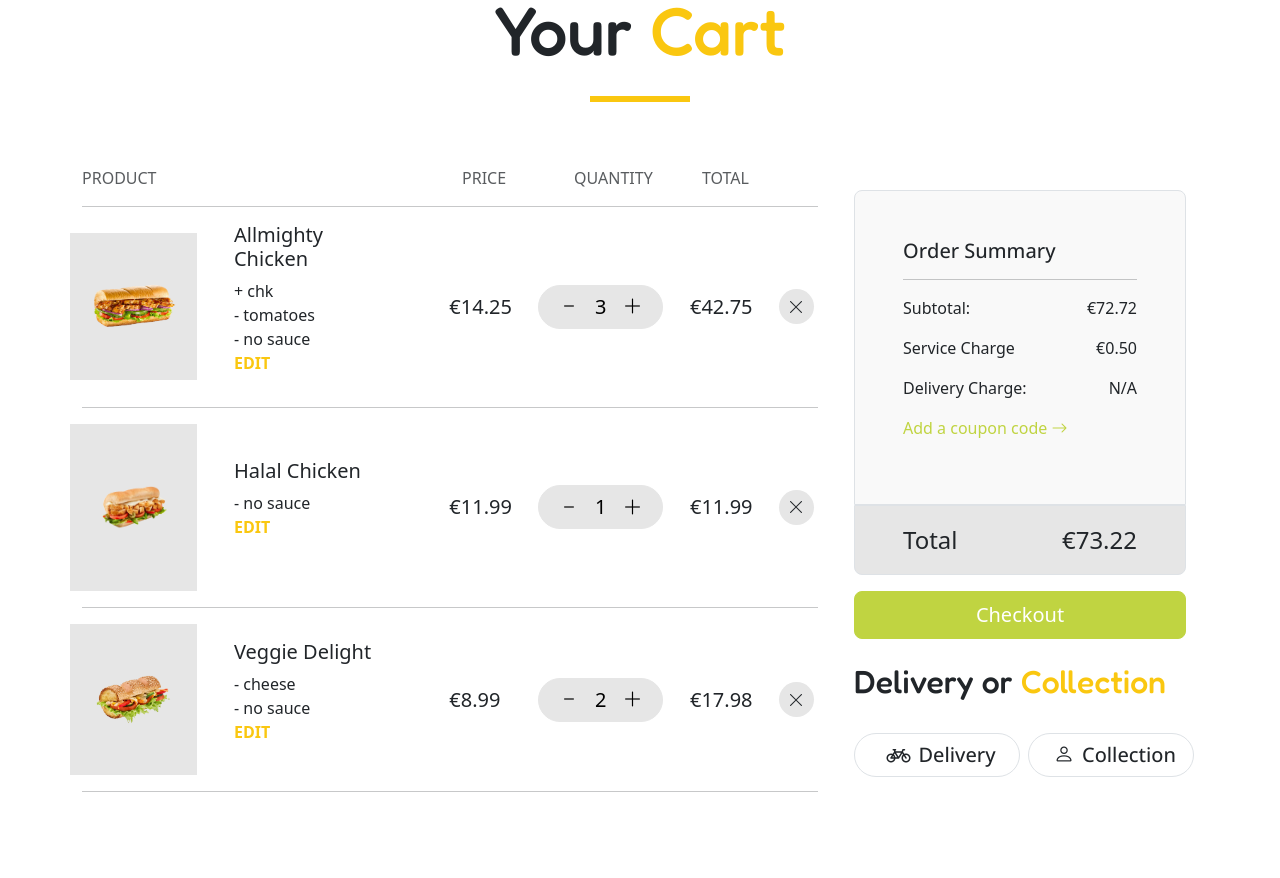
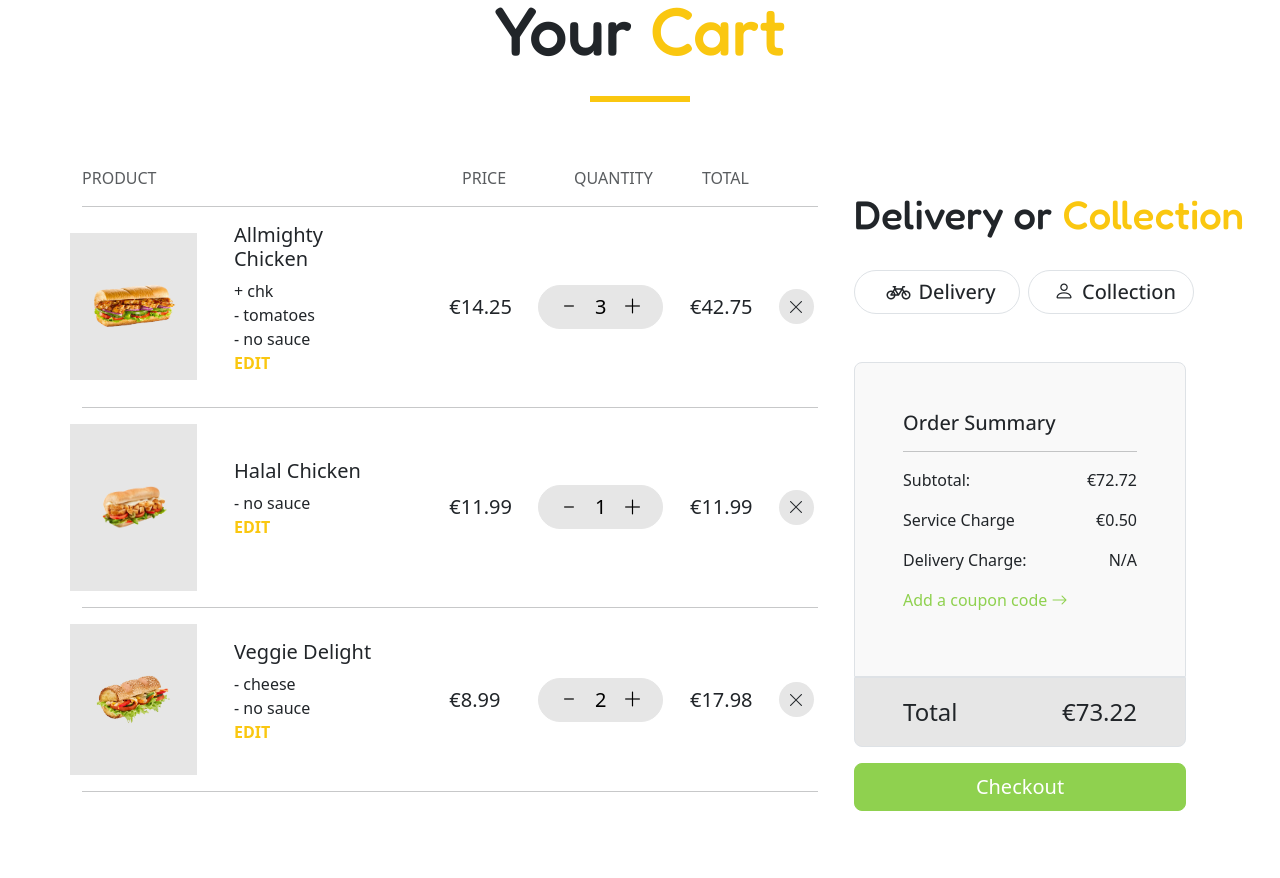
Before and after one commit to lchka/CAGreenville, a website: page cart.html in a window 1280 px wide. Shown: the part 74-952 px from the top of the page. Drawn offline with nearby package versions, Linux system fonts and the light colour scheme.

Commit message:
final design for cart

```diff
--- a/cart.html
+++ b/cart.html
@@ -261,7 +261,33 @@
 
 				<!-- Right Side Content -->
 				<div class="col-md-4">
+					<!-- pickup -->
+					<div id="pickUp" class="container-lg pb-4">
+						<div class="pb-4 ">
+							<div class="row">
+								<div class="d-flex ">
+									<h2 class="fs-1">	Delivery</h2>
+									<h2 class="fs-1">&nbsp;or</h2>
+									<h2 class="text-item1 fs-1">&nbsp;Collection</h2>
+								</div>
+							</div>
+						</div>
+						<div class="row d-flex  align-items-center pb-3 ">
+							<div class="collection-delivery  d-inline-flex pb-2">
+								<input type="radio" id="option1" name="options" class="d-none" />
+								<label for="option1"
+									class="btn col-md-6 d-flex justify-content-center align-items-center  rounded-5 py-0 fs-5 border border-1 border-muted fw-medium">
+									<i class="bi bi-bicycle fs-4 px-2"></i> Delivery
+								</label>
 
+								<label for="option2"
+									class="btn col-md-6 d-flex justify-content-center align-items-center mx-2 rounded-5 fs-5 fw-medium border border-1 border-muted">
+									<i class="bi bi-person px-2"></i> Collection
+								</label>
+							</div>
+						</div>
+					</div>
+					<!-- summary -->
 					<div class="container-lg">
 						<div class=" rounded-top-3 bg-prod-bg border border-1 border-muted py-5 px-5">
 							<h5>Order Summary</h5>
@@ -278,7 +304,7 @@
 								<p>Delivery Charge:</p>
 								<p>N/A</p>
 							</div>
-							<a class="text-decoration-none text-prod" href="">
+							<a class="text-decoration-none text-item2 text-prod" href="">
 								<p>Add a coupon code <i class="bi bi-arrow-right"></i></p>
 							</a>
 
@@ -288,33 +314,9 @@
 							<p class="fs-4 m-0">Total</p>
 							<p class="fs-4 m-0 fw-medium ">€73.22</p>
 						</div>
-						<button type="button" class=" py-2 text-item8 rounded-3 col-md-12 fs-5 fw-medium btn btn-primary btn-prod px-5">Checkout</button>
+						<button type="button" class=" py-2 text-item8 rounded-3 col-md-12 fs-5 fw-medium btn btn-primary btn-item2 px-5">Checkout</button>
 					</div>
-					<div id="pickUp" class="container-lg">
-						<div class="pb-4 pt-4">
-							<div class="row">
-								<div class="d-flex ">
-									<h2 class="fs-2">	Delivery</h2>
-									<h2 class="fs-2">&nbsp;or</h2>
-									<h2 class="text-item1 fs-2">&nbsp;Collection</h2>
-								</div>
-							</div>
-						</div>
-						<div class="row d-flex  align-items-center pb-4 ">
-							<div class="collection-delivery  d-inline-flex pb-2">
-								<input type="radio" id="option1" name="options" class="d-none" />
-								<label for="option1"
-									class="btn col-md-6 d-flex justify-content-center align-items-center  rounded-5 py-0 fs-5 border border-1 border-muted fw-medium">
-									<i class="bi bi-bicycle fs-4 px-2"></i> Delivery
-								</label>
 
-								<label for="option2"
-									class="btn col-md-6 d-flex justify-content-center align-items-center mx-2 rounded-5 fs-5 fw-medium border border-1 border-muted">
-									<i class="bi bi-person px-2"></i> Collection
-								</label>
-							</div>
-						</div>
-					</div>
 				</div>
 			</div>
 		</div>
```
